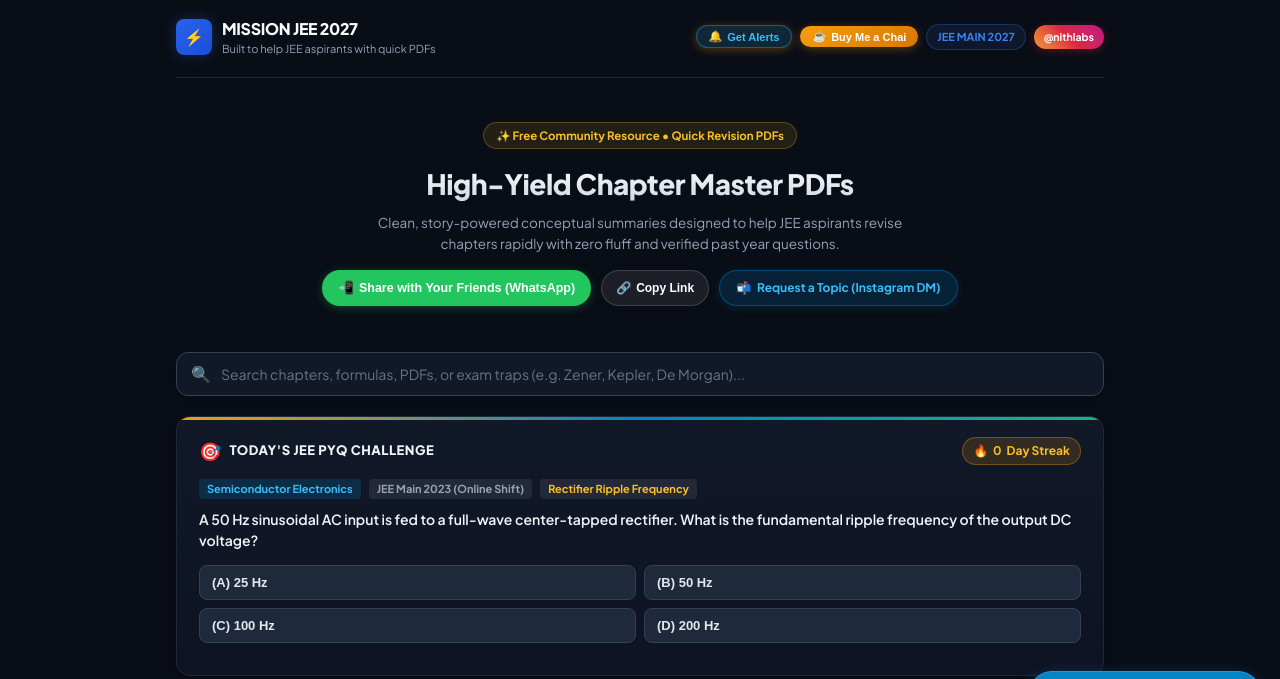
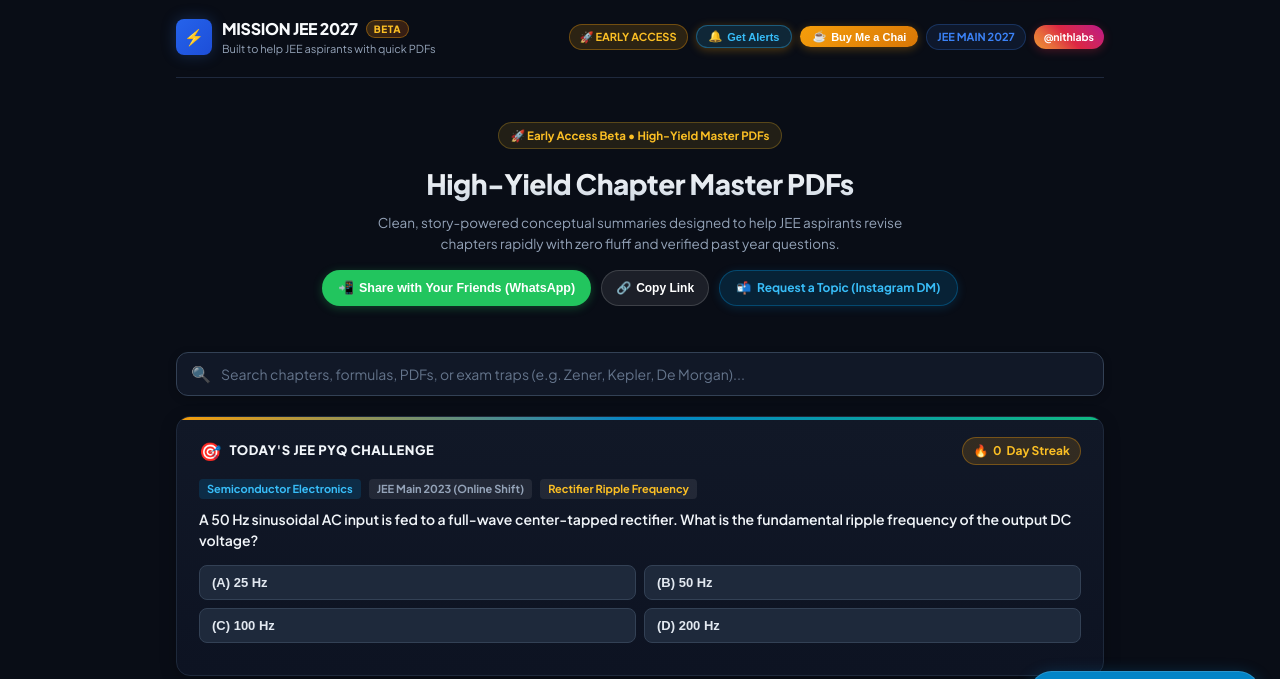
Before and after one commit to nitwnithin1111-coder/mission-jee-2027, a plain HTML site: page index.html in a window 1280 px wide. Shown: the part 66-745 px from the top of the page. Drawn offline with Linux system fonts and the light colour scheme; a script that the page names is missing.

Commit message:
feat: add Beta / Early Access branding badges across pages

```diff
--- a/index.html
+++ b/index.html
@@ -180,6 +180,21 @@
       background: #0284c7;
       color: #ffffff !important;
       border-color: #0284c7;
+    }
+
+    .beta-pill {
+      background: linear-gradient(135deg, rgba(245, 158, 11, 0.2), rgba(234, 88, 12, 0.2));
+      border: 1px solid rgba(245, 158, 11, 0.4);
+      color: #fbbf24;
+      font-size: 10px;
+      font-weight: 800;
+      padding: 1px 7px;
+      border-radius: 10px;
+      letter-spacing: 0.5px;
+      text-transform: uppercase;
+      display: inline-flex;
+      align-items: center;
+      line-height: 1.4;
     }
 
     /* Header */
@@ -935,11 +950,15 @@
       <a href="#" class="brand-logo">
         <div class="logo-badge">⚡</div>
         <div class="brand-text">
-          <h1>MISSION JEE 2027</h1>
+          <div style="display: flex; align-items: center; gap: 8px;">
+            <h1>MISSION JEE 2027</h1>
+            <span class="beta-pill">BETA</span>
+          </div>
           <p>Built to help JEE aspirants with quick PDFs</p>
         </div>
       </a>
       <div style="display: flex; align-items: center; gap: 8px; flex-wrap: wrap;">
+        <div class="header-tag" style="background: rgba(245, 158, 11, 0.15); border-color: rgba(245, 158, 11, 0.35); color: #fbbf24;">🚀 EARLY ACCESS</div>
         <button class="chai-btn" onclick="subscribePushNotification()" id="notif-bell-btn" style="background: rgba(56, 189, 248, 0.15); border: 1px solid rgba(56, 189, 248, 0.35); color: #38bdf8 !important;">
           <span>🔔</span>
           <span>Get Alerts</span>
@@ -957,7 +976,7 @@
 
     <!-- Hero Section -->
     <section class="hero">
-      <div class="hero-badge">✨ Free Community Resource • Quick Revision PDFs</div>
+      <div class="hero-badge">🚀 Early Access Beta • High-Yield Master PDFs</div>
       <h2>High-Yield Chapter Master PDFs</h2>
       <p>Clean, story-powered conceptual summaries designed to help JEE aspirants revise chapters rapidly with zero fluff and verified past year questions.</p>
 
```
Also changed, not shown: gravitation-story-guide.html (+3 -2 lines), semiconductors-story-guide.html (+2 -1 lines), support.html (+1 -0 lines).
